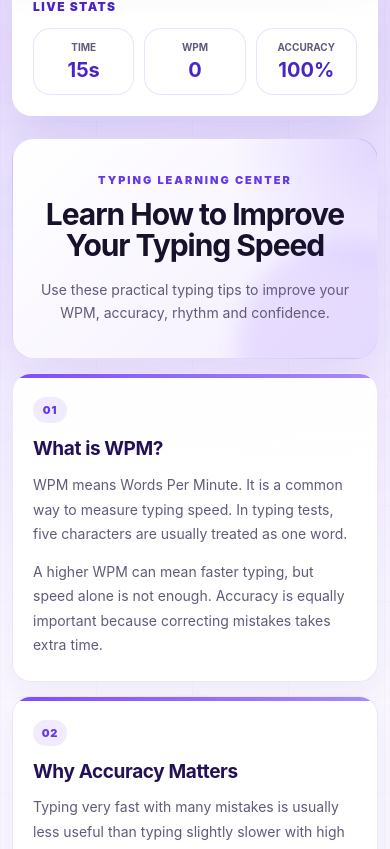
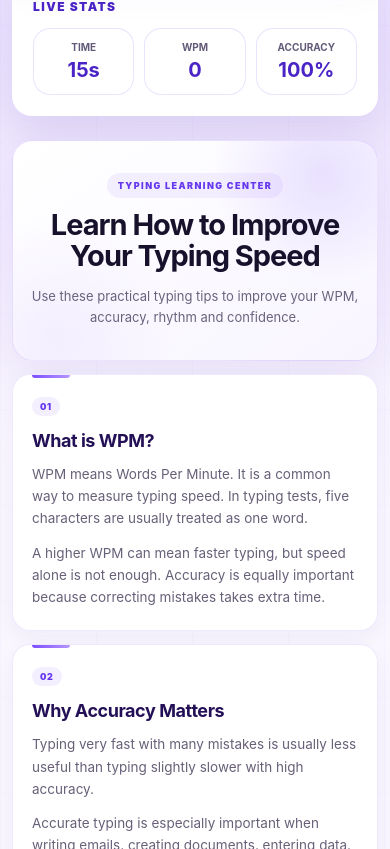
Before and after one commit to mohdaffan54511-cmyk/TeksType, a React (Vite) app: page / in a window 390 px wide. Shown: the part 1415-2264 px from the top of the page. Built offline with nearby package versions, Linux system fonts and the light colour scheme; no server answers.

Commit message:
Refactor PublisherContent styles for improved layout
Updated styles for the PublisherContent component, including adjustments to margins, paddings, colors, and media queries for responsive design.

```diff
--- a/src/PublisherContent.css
+++ b/src/PublisherContent.css
@@ -1,10 +1,10 @@
 /* =========================================
-   TYPEPERFECTLY LEARNING CENTER
+   TYPEPERFECTLY — PREMIUM LEARNING CENTER
 ========================================= */
 
 .publisher-content {
-  width: min(1120px, calc(100% - 16px));
-  margin: 36px auto 0;
+  width: min(1080px, calc(100% - 24px));
+  margin: 42px auto 0;
 
   display: grid;
   grid-template-columns: repeat(2, minmax(0, 1fr));
@@ -14,103 +14,96 @@
 }
 
 
-/* ===== MAIN HEADING ===== */
+/* =========================================
+   MAIN HEADER
+========================================= */
 
 .publisher-content-header {
   grid-column: 1 / -1;
-
   position: relative;
   overflow: hidden;
 
-  padding: 52px 30px;
+  padding: 54px 32px;
   text-align: center;
 
-  border: 1px solid rgba(101, 56, 237, 0.16);
+  border: 1px solid rgba(101, 56, 237, 0.13);
   border-radius: 28px;
 
   background:
     radial-gradient(
-      circle at top right,
-      rgba(124, 77, 255, 0.18),
-      transparent 35%
+      circle at 85% 15%,
+      rgba(124, 77, 255, 0.15),
+      transparent 30%
+    ),
+    radial-gradient(
+      circle at 12% 90%,
+      rgba(183, 150, 255, 0.12),
+      transparent 32%
     ),
     linear-gradient(
-      135deg,
+      145deg,
       #ffffff,
-      #f3edff
+      #f8f5ff
     );
 
   box-shadow:
-    0 20px 55px rgba(74, 36, 199, 0.10);
-}
-
-
-/* purple decorative glow */
-
-.publisher-content-header::after {
-  content: "";
-  position: absolute;
-
-  width: 220px;
-  height: 220px;
-
-  right: -80px;
-  bottom: -100px;
-
-  border-radius: 50%;
-
-  background: rgba(124, 77, 255, 0.12);
-  filter: blur(10px);
-
-  pointer-events: none;
+    0 18px 45px rgba(71, 42, 151, 0.08);
 }
 
 
 .publisher-eyebrow {
-  margin: 0 0 12px;
+  display: inline-flex;
+  align-items: center;
+  justify-content: center;
+
+  margin: 0 0 13px;
+  padding: 7px 11px;
+
+  border-radius: 999px;
 
   color: #6538ed;
+  background: rgba(124, 77, 255, 0.08);
 
-  font-size: 11px;
+  font-size: 10px;
   font-weight: 900;
 
-  letter-spacing: 0.18em;
+  letter-spacing: 0.16em;
 }
 
 
 .publisher-content-header h2 {
   position: relative;
-  z-index: 2;
+  z-index: 1;
 
   max-width: 720px;
-
   margin: 0 auto;
 
   color: #17112c;
 
-  font-size: clamp(32px, 4vw, 48px);
-  line-height: 1.06;
+  font-size: clamp(32px, 4vw, 46px);
+  line-height: 1.08;
+
   letter-spacing: -0.035em;
 }
 
 
 .publisher-content-header > p:last-child {
   position: relative;
-  z-index: 2;
+  z-index: 1;
 
-  max-width: 700px;
+  max-width: 670px;
 
-  margin: 16px auto 0;
+  margin: 15px auto 0;
 
-  color: #625a78;
+  color: #6b637d;
 
-  font-size: 16px;
+  font-size: 15px;
   line-height: 1.7;
 }
 
 
 /* =========================================
-   CONTENT CARDS
+   CARDS
 ========================================= */
 
 .publisher-content article {
@@ -118,91 +111,94 @@
 
   position: relative;
 
+  display: flex;
+  flex-direction: column;
+
   min-width: 0;
+  min-height: 100%;
 
-  padding: 30px;
+  padding: 27px 28px;
 
   overflow: hidden;
 
-  border: 1px solid rgba(101, 56, 237, 0.13);
-  border-radius: 22px;
+  border: 1px solid rgba(101, 56, 237, 0.11);
+  border-radius: 21px;
 
-  background: rgba(255, 255, 255, 0.95);
+  background: rgba(255, 255, 255, 0.96);
 
   box-shadow:
-    0 12px 30px rgba(71, 42, 151, 0.06);
+    0 8px 24px rgba(71, 42, 151, 0.055);
 
   transition:
-    transform 0.22s ease,
-    box-shadow 0.22s ease,
-    border-color 0.22s ease;
+    transform 180ms ease,
+    box-shadow 180ms ease,
+    border-color 180ms ease;
 }
 
 
-/* purple top accent */
+/* subtle purple top accent */
 
 .publisher-content article::after {
   content: "";
 
   position: absolute;
   top: 0;
-  left: 0;
+  left: 28px;
 
-  width: 100%;
-  height: 4px;
+  width: 46px;
+  height: 3px;
+
+  border-radius: 0 0 999px 999px;
 
   background: linear-gradient(
     90deg,
     #7c4dff,
-    #a78bfa
+    #b796ff
   );
 }
 
 
-/* number badge */
+/* card number */
 
 .publisher-content article::before {
   content: counter(learning-card, decimal-leading-zero);
 
-  display: inline-flex;
-  align-items: center;
-  justify-content: center;
+  width: fit-content;
 
-  width: 38px;
-  height: 28px;
-
-  margin-bottom: 18px;
+  margin-bottom: 16px;
+  padding: 5px 9px;
 
   border-radius: 999px;
 
   color: #6538ed;
+  background: #f3efff;
 
-  background: #f1ebff;
+  font-size: 10px;
+  font-weight: 900;
 
-  font-size: 11px;
-  font-weight: 900;
   letter-spacing: 0.08em;
 }
 
 
 .publisher-content article h3 {
-  margin: 0 0 12px;
+  margin: 0 0 11px;
 
   color: #241056;
 
-  font-size: 22px;
-  line-height: 1.25;
-  letter-spacing: -0.02em;
+  font-size: 21px;
+  line-height: 1.28;
+
+  letter-spacing: -0.025em;
 }
 
 
 .publisher-content article p {
-  margin: 0 0 13px;
+  margin: 0 0 12px;
 
-  color: #625a78;
+  color: #686078;
 
-  font-size: 15px;
-  line-height: 1.75;
+  font-size: 14.5px;
+  line-height: 1.72;
 }
 
 
@@ -213,64 +209,98 @@
 
 .publisher-content ul,
 .publisher-content ol {
-  margin: 16px 0 0;
-  padding-left: 22px;
+  margin: 14px 0 0;
+  padding-left: 21px;
 }
 
 
 .publisher-content li {
-  margin-bottom: 9px;
+  margin-bottom: 8px;
 
-  color: #625a78;
+  color: #686078;
 
-  font-size: 15px;
-  line-height: 1.65;
+  font-size: 14.5px;
+  line-height: 1.62;
 }
 
 
 .publisher-content strong {
-  color: #5b32d6;
+  color: #5630ce;
 }
 
 
 /* =========================================
-   IMPORTANT CARDS FULL WIDTH
+   FEATURED CARDS
 ========================================= */
 
-/* 15-minute routine */
+/* Routine card */
 
 .publisher-content article:nth-of-type(4) {
-  grid-column: 1 / -1;
-
   background:
     linear-gradient(
-      135deg,
+      145deg,
       #ffffff,
-      #f7f3ff
+      #f9f6ff
     );
 }
 
 
-/* practice modes */
+/* Result understanding */
 
-.publisher-content article:nth-of-type(6) {
+.publisher-content article:nth-of-type(8) {
+  background:
+    linear-gradient(
+      145deg,
+      #ffffff,
+      #f8f5ff
+    );
+}
+
+
+/* Last card gets a wide finish on desktop */
+
+.publisher-content article:last-of-type {
   grid-column: 1 / -1;
+
+  min-height: auto;
 }
 
 
 /* =========================================
-   HOVER
+   HOVER — DESKTOP ONLY
 ========================================= */
 
 @media (hover: hover) {
 
   .publisher-content article:hover {
-    transform: translateY(-5px);
+    transform: translateY(-3px);
 
-    border-color: rgba(124, 77, 255, 0.28);
+    border-color: rgba(124, 77, 255, 0.22);
 
     box-shadow:
-      0 20px 45px rgba(74, 36, 199, 0.12);
+      0 15px 38px rgba(74, 36, 199, 0.10);
+  }
+}
+
+
+/* =========================================
+   TABLET
+========================================= */
+
+@media (max-width: 900px) {
+
+  .publisher-content {
+    width: min(720px, calc(100% - 24px));
+
+    grid-template-columns: 1fr;
+
+    gap: 15px;
+  }
+
+
+  .publisher-content-header,
+  .publisher-content article:last-of-type {
+    grid-column: auto;
   }
 }
 
@@ -284,67 +314,105 @@
   .publisher-content {
     width: 100%;
 
-    margin: 22px 0 0;
+    margin: 24px 0 0;
 
     grid-template-columns: 1fr;
 
-    gap: 14px;
+    gap: 13px;
   }
 
 
   .publisher-content-header {
-    padding: 34px 20px;
+    padding: 32px 18px;
 
-    border-radius: 22px;
+    border-radius: 21px;
+  }
+
+
+  .publisher-eyebrow {
+    margin-bottom: 11px;
+
+    font-size: 9px;
   }
 
 
   .publisher-content-header h2 {
-    font-size: 30px;
+    max-width: 330px;
+
+    font-size: 29px;
+    line-height: 1.08;
   }
 
 
   .publisher-content-header > p:last-child {
-    font-size: 14px;
-    line-height: 1.65;
+    max-width: 330px;
+
+    font-size: 13px;
+    line-height: 1.6;
   }
 
 
   .publisher-content article,
-  .publisher-content article:nth-of-type(4),
-  .publisher-content article:nth-of-type(6) {
+  .publisher-content article:last-of-type {
     grid-column: auto;
 
-    padding: 23px 20px;
+    padding: 22px 19px;
 
-    border-radius: 19px;
+    border-radius: 18px;
+  }
+
+
+  .publisher-content article::after {
+    left: 19px;
+
+    width: 38px;
   }
 
 
   .publisher-content article::before {
-    width: 34px;
-    height: 26px;
+    margin-bottom: 13px;
 
-    margin-bottom: 14px;
+    padding: 4px 8px;
+
+    font-size: 9px;
   }
 
 
   .publisher-content article h3 {
-    font-size: 19px;
+    font-size: 18px;
   }
 
 
   .publisher-content article p,
   .publisher-content li {
-    font-size: 14px;
+    font-size: 13.5px;
+    line-height: 1.65;
+  }
+
+
+  .publisher-content ul,
+  .publisher-content ol {
+    padding-left: 19px;
   }
 }
 
 
 /* =========================================
-   HIDE WHILE USER IS TYPING
+   TYPING SESSION
 ========================================= */
 
 .app.session-active .publisher-content {
   display: none !important;
 }
+
+
+/* =========================================
+   ACCESSIBILITY / PERFORMANCE
+========================================= */
+
+@media (prefers-reduced-motion: reduce) {
+
+  .publisher-content article {
+    transition: none;
+  }
+}
```
